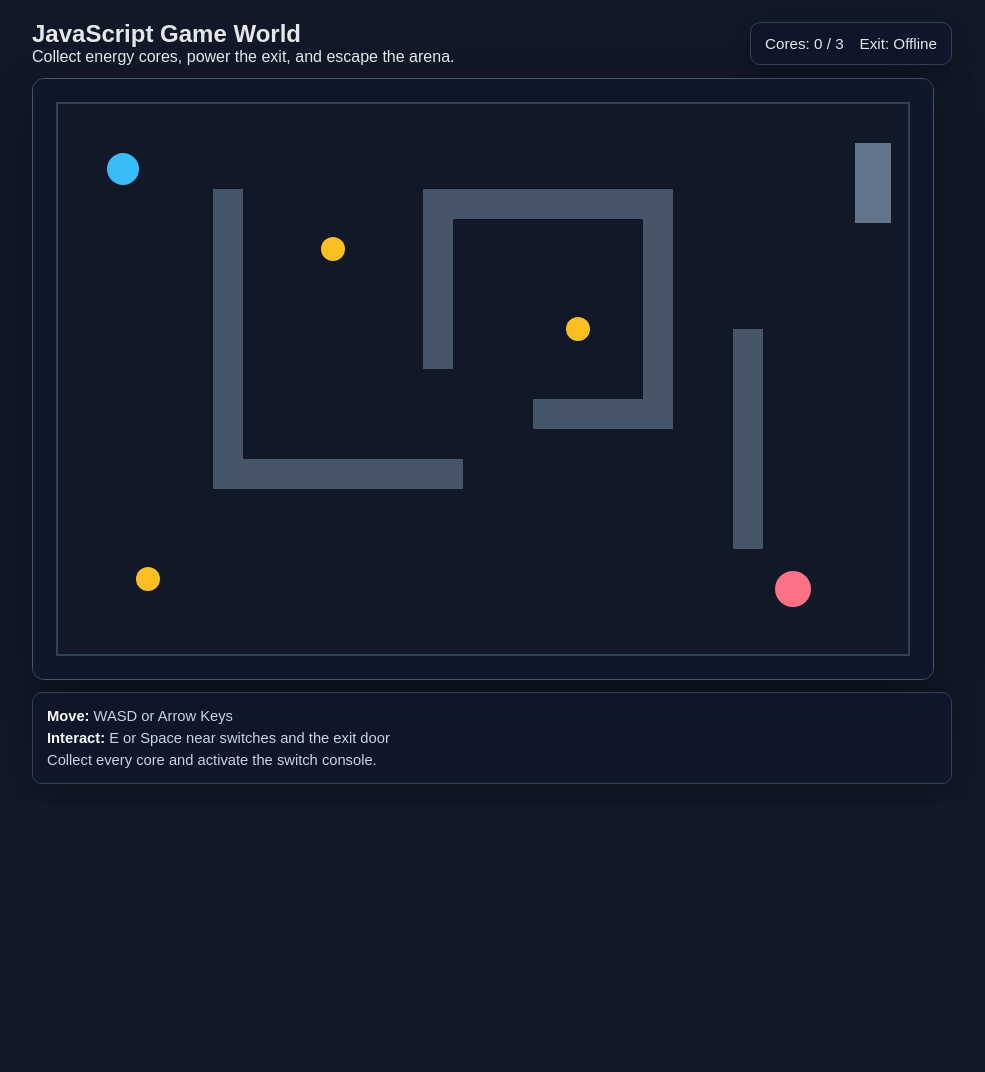
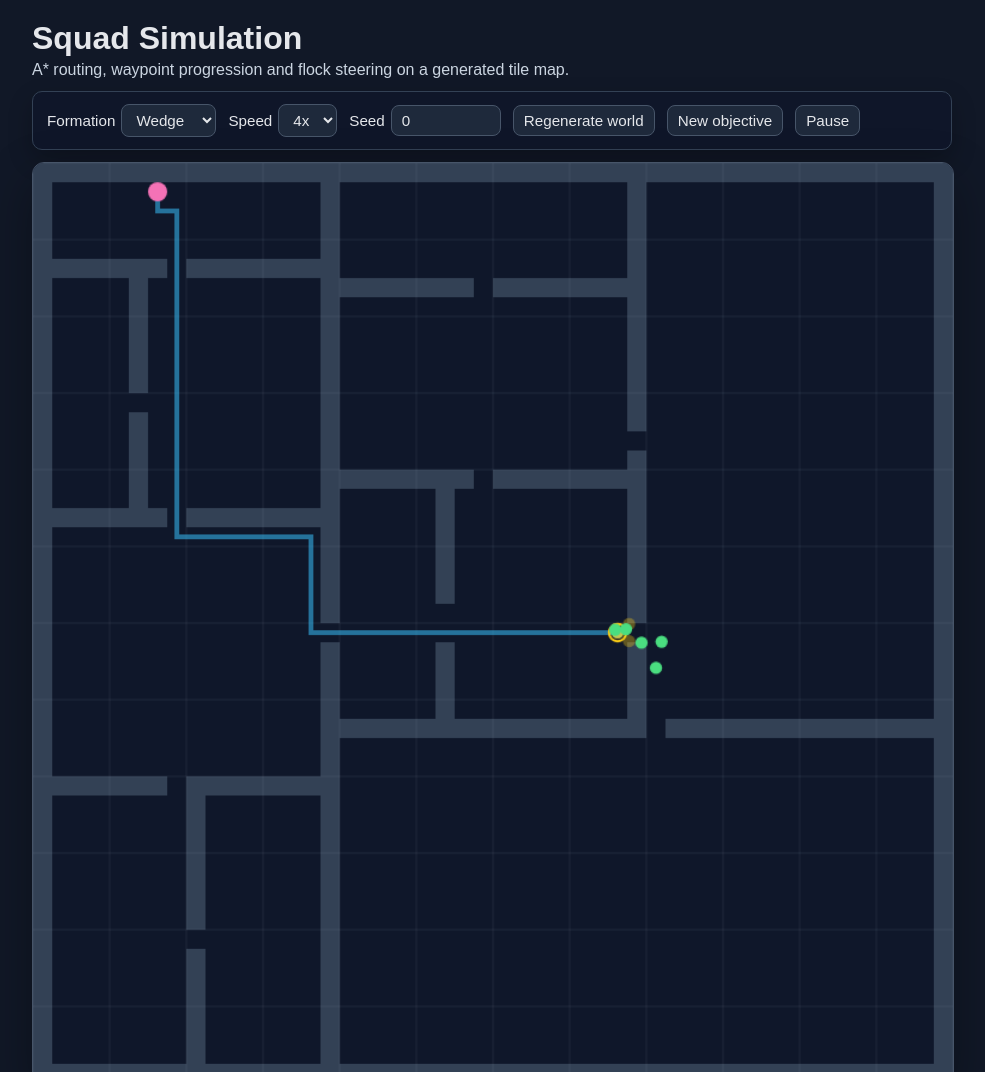
Before and after one commit to Claude-environment-core/JavaScriptGame, a website with bundled scripts: page index.html in a window 1280 px wide. Shown: the top 1072 px of the page, without its empty margins (148-1133 px from the left). Before the commit the page ends 804 px from the top, so only its background shows below. Built offline with nearby package versions, Linux system fonts and the light colour scheme.

Commit message:
Use simulation.html content as index.html (GitHub Pages entry point)

```diff
--- a/index.html
+++ b/index.html
@@ -3,7 +3,7 @@
 <head>
   <meta charset="UTF-8">
   <meta name="viewport" content="width=device-width, initial-scale=1.0">
-  <title>JavaScript Game World</title>
+  <title>Squad Simulation — Simple3DPlayground Port</title>
   <style>
     :root {
       color-scheme: dark;
@@ -19,31 +19,20 @@
       color: #e5e7eb;
     }
 
-    .game-shell {
+    .shell {
       width: min(960px, calc(100vw - 32px));
       padding: 20px;
       box-sizing: border-box;
     }
 
-    .game-header {
-      display: flex;
-      flex-wrap: wrap;
-      justify-content: space-between;
-      gap: 12px;
-      margin-bottom: 12px;
-      align-items: center;
-    }
-
-    .game-header h1,
-    .game-header p {
+    header h1,
+    header p {
       margin: 0;
     }
 
-    .hud {
-      display: flex;
-      gap: 16px;
-      flex-wrap: wrap;
-      font-size: 0.95rem;
+    header p {
+      color: #cbd5e1;
+      margin-top: 4px;
     }
 
     .panel {
@@ -54,11 +43,48 @@
       box-shadow: 0 10px 25px rgba(0, 0, 0, 0.24);
     }
 
+    .controls {
+      display: flex;
+      flex-wrap: wrap;
+      gap: 12px;
+      align-items: center;
+      margin: 12px 0;
+      font-size: 0.95rem;
+    }
+
+    .controls label {
+      display: flex;
+      gap: 6px;
+      align-items: center;
+    }
+
+    button,
+    select,
+    input {
+      font: inherit;
+      color: #e5e7eb;
+      background: #1e293b;
+      border: 1px solid #475569;
+      border-radius: 8px;
+      padding: 6px 10px;
+    }
+
+    button {
+      cursor: pointer;
+    }
+
+    button:hover {
+      background: #334155;
+    }
+
+    input[type="number"] {
+      width: 5.5rem;
+    }
+
     canvas {
       display: block;
       width: 100%;
-      max-width: 900px;
-      aspect-ratio: 3 / 2;
+      aspect-ratio: 1 / 1;
       border: 1px solid #475569;
       border-radius: 12px;
       background: #0f172a;
@@ -69,41 +95,66 @@
       margin-top: 12px;
       font-size: 0.92rem;
       color: #cbd5e1;
-      line-height: 1.5;
+      line-height: 1.6;
     }
 
-    .footer strong {
-      color: #f8fafc;
+    .swatch {
+      display: inline-block;
+      width: 0.75rem;
+      height: 0.75rem;
+      border-radius: 3px;
+      margin-right: 6px;
+      vertical-align: -1px;
+    }
+
+    #status {
+      font-variant-numeric: tabular-nums;
     }
   </style>
 </head>
 <body>
-  <main class="game-shell">
-    <section class="game-header">
-      <div>
-        <h1>JavaScript Game World</h1>
-        <p>Collect energy cores, power the exit, and escape the arena.</p>
-      </div>
-      <div class="hud panel" aria-live="polite">
-        <span id="coreCount">Cores: 0 / 0</span>
-        <span id="doorStatus">Exit: Offline</span>
-      </div>
+  <main class="shell">
+    <header>
+      <h1>Squad Simulation</h1>
+      <p>A* routing, waypoint progression and flock steering on a generated tile map.</p>
+    </header>
+
+    <section class="controls panel">
+      <label>
+        Formation
+        <select id="formation"></select>
+      </label>
+      <label>
+        Speed
+        <select id="speed">
+          <option value="1">1x</option>
+          <option value="2">2x</option>
+          <option value="4" selected>4x</option>
+          <option value="8">8x</option>
+        </select>
+      </label>
+      <label>
+        Seed
+        <input id="seed" type="number" value="0" step="1">
+      </label>
+      <button id="regenerate" type="button">Regenerate world</button>
+      <button id="reroute" type="button">New objective</button>
+      <button id="pause" type="button">Pause</button>
     </section>
 
-    <canvas
-      id="gameCanvas"
-      width="900"
-      height="600"
-      aria-label="Top-down game canvas"
-    ></canvas>
+    <canvas id="simCanvas" width="768" height="768" aria-label="Squad simulation canvas"></canvas>
 
     <section class="footer panel">
-      <div><strong>Move:</strong> WASD or Arrow Keys</div>
-      <div><strong>Interact:</strong> E or Space near switches and the exit door</div>
-      <div id="messageLine">Restore power by collecting every core.</div>
+      <div id="status" aria-live="polite">Loading…</div>
+      <div id="legend">
+        <span><span class="swatch" style="background:#4ade80"></span>agents</span>
+        <span><span class="swatch" style="background:#facc15"></span>formation anchor and slots</span>
+        <span><span class="swatch" style="background:#38bdf8"></span>path and active waypoint</span>
+        <span><span class="swatch" style="background:#f472b6"></span>objective</span>
+      </div>
     </section>
   </main>
 
-  <script type="module" src="./src/main.js"></script>
+  <script type="module" src="./src/sim-demo/main.js"></script>
 </body>
 </html>
```
